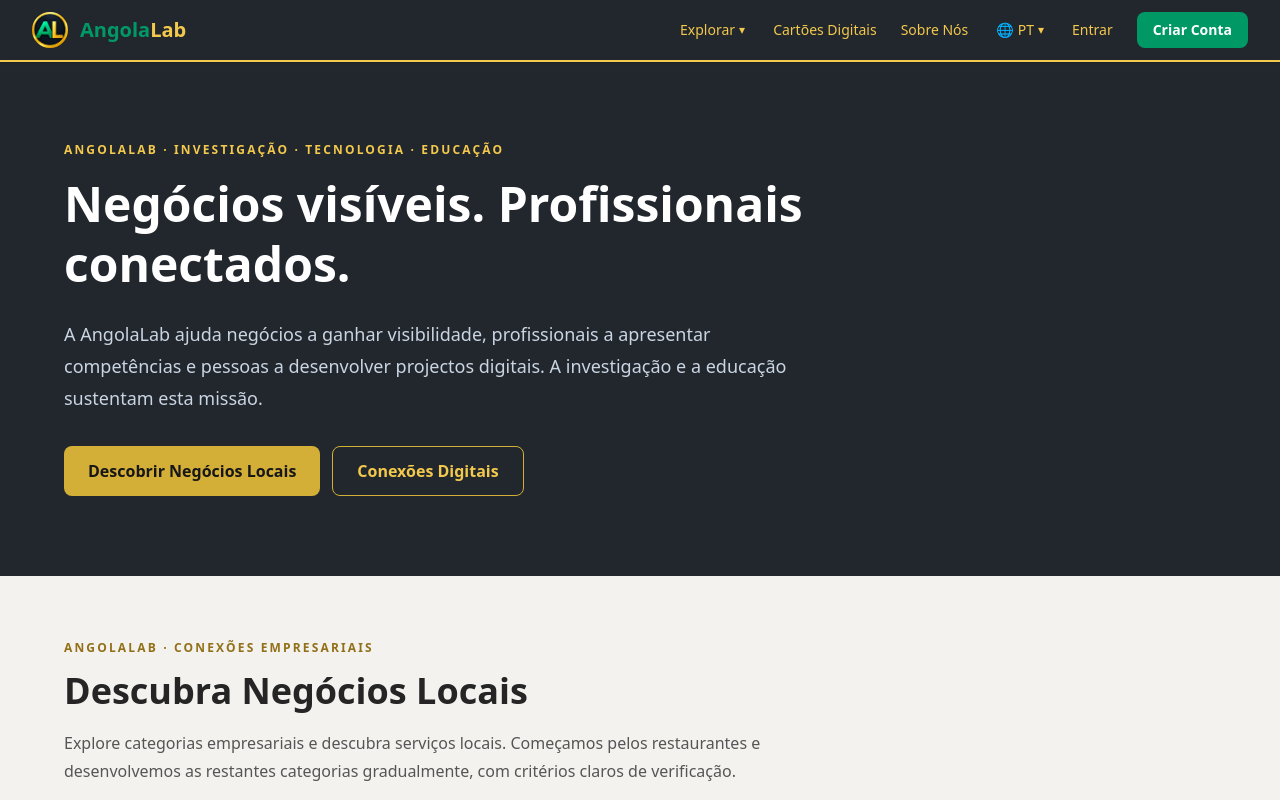
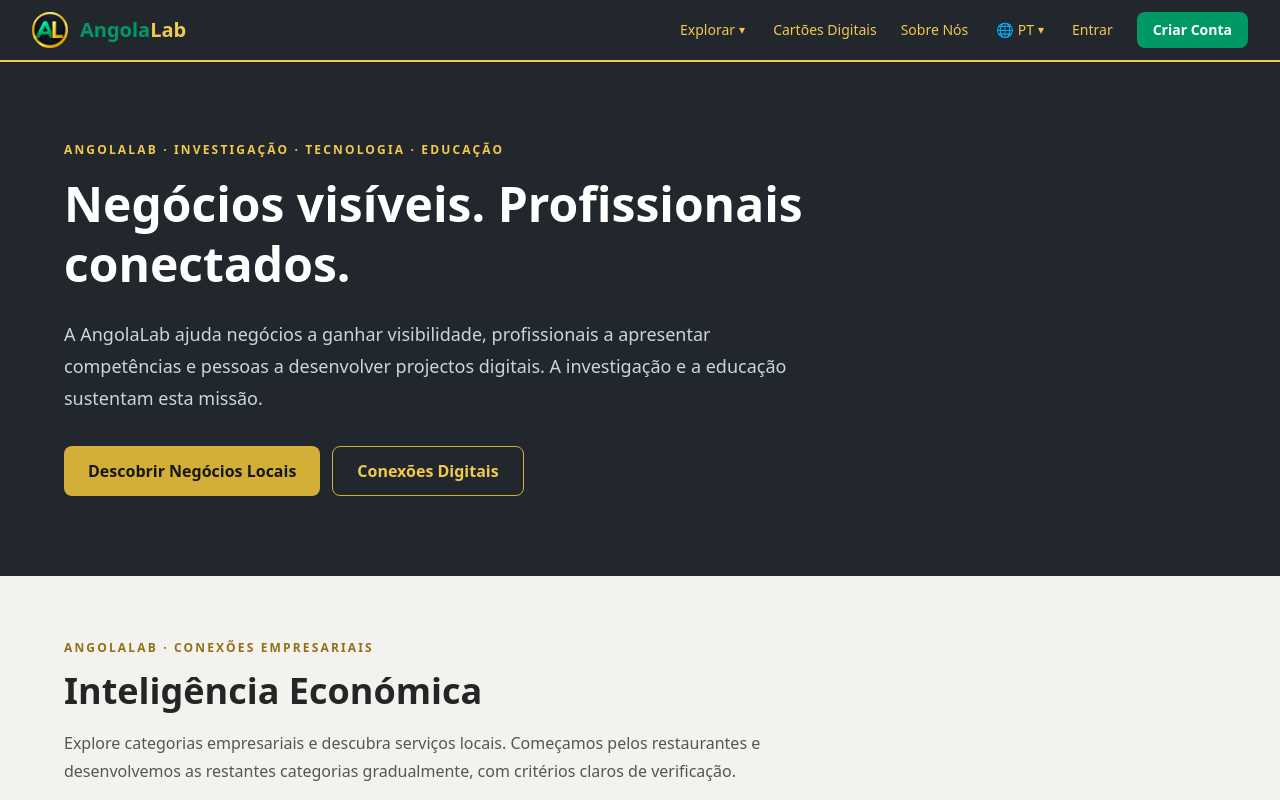
Before and after one commit to oswaldodeal/angolalab-restaurants, a Next.js app: page /pt in a window 1280 px wide. Shown: the top 800 px of the page. Built offline with nearby package versions, Linux system fonts and the light colour scheme.

Commit message:
Rename business discovery section to Economic Intelligence

```diff
--- a/app/pt/page.tsx
+++ b/app/pt/page.tsx
@@ -18,7 +18,7 @@ export default function EcosystemHomePage() {
   <section id="business-directory" aria-labelledby="business-directory-title" className="scroll-mt-24 bg-[#f3f2ef] px-5 py-14 text-[#252525] sm:py-16">
    <div className="mx-auto max-w-6xl">
     <p className="text-xs font-bold uppercase tracking-[0.18em] text-[#927018]">AngolaLab · Conexões Empresariais</p>
-    <h2 id="business-directory-title" className="mt-3 text-3xl font-bold leading-tight sm:text-4xl">Descubra Negócios Locais</h2>
+    <h2 id="business-directory-title" className="mt-3 text-3xl font-bold leading-tight sm:text-4xl">Inteligência Económica</h2>
     <p className="mt-4 max-w-3xl leading-7 text-[#555]">Explore categorias empresariais e descubra serviços locais. Começamos pelos restaurantes e desenvolvemos as restantes categorias gradualmente, com critérios claros de verificação.</p>
     <div className="mt-8 grid gap-4 sm:grid-cols-2 lg:grid-cols-4">
      <Link href="/pt/restaurantes" className="group flex min-h-28 flex-col justify-between rounded-xl border border-[#c9ae72] bg-white p-5 transition-colors hover:border-[#927018] hover:bg-[#fffcf4]"><span className="text-lg font-bold">Restaurantes</span><span className="mt-3 text-sm font-semibold text-emerald-700">Explorar registos →</span></Link>
```
